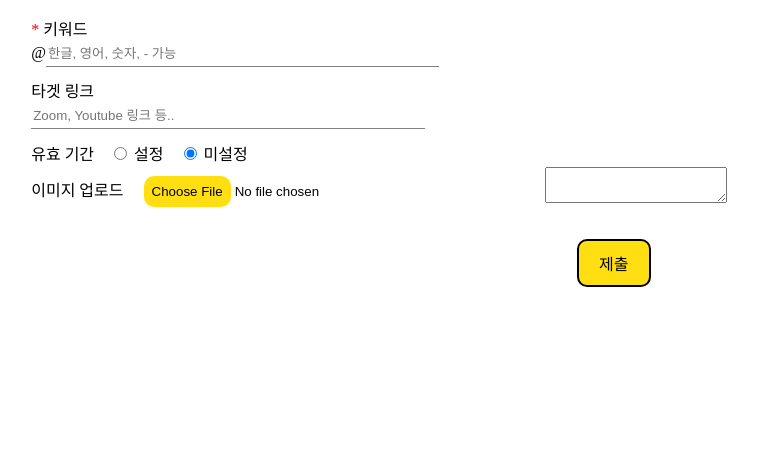
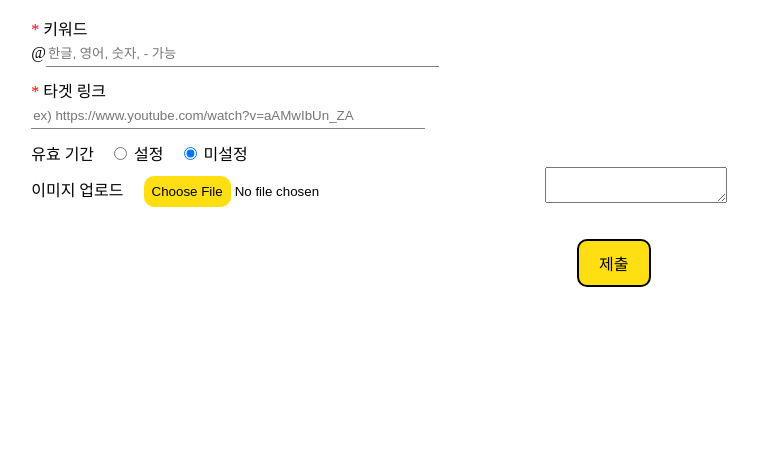
Before and after one commit to HGUfuzzing/TakeMe, a PHP site: page /write in a window 1280 px wide. Shown: the part 89-538 px from the top of the page, without its empty margins (44-802 px from the left). Run offline with PHP 8.4, Linux system fonts and the light colour scheme; the visitor is signed in with stand-in values (Sample User, id 1); data that the repository does not hold is empty; a stand-in replaces the project's code that opens the database connection; some libraries are stand-ins or nearby versions.

Commit message:
make target link required in write page

```diff
--- a/views/write.view.php
+++ b/views/write.view.php
@@ -29,8 +29,10 @@
                 <div class="keyword_check_msg"></div>
             </div>
             <div class = "input-block">
-                <label class="post-label">타겟 링크</label><br/>
-                <input type="text" name="url-input" value="<?=$post->link?>" placeholder="Zoom, Youtube 링크 등..">
+                <label class="post-label">
+                    <span class="highlight">*</span> 타겟 링크</label>
+                <br/>
+                <input type="text" name="url-input" value="<?=$post->link?>" placeholder="ex) https://www.youtube.com/watch?v=aAMwIbUn_ZA" required>
             </div>
             <div class="input-block">
                 <label class="post-label">유효 기간</label>
```
